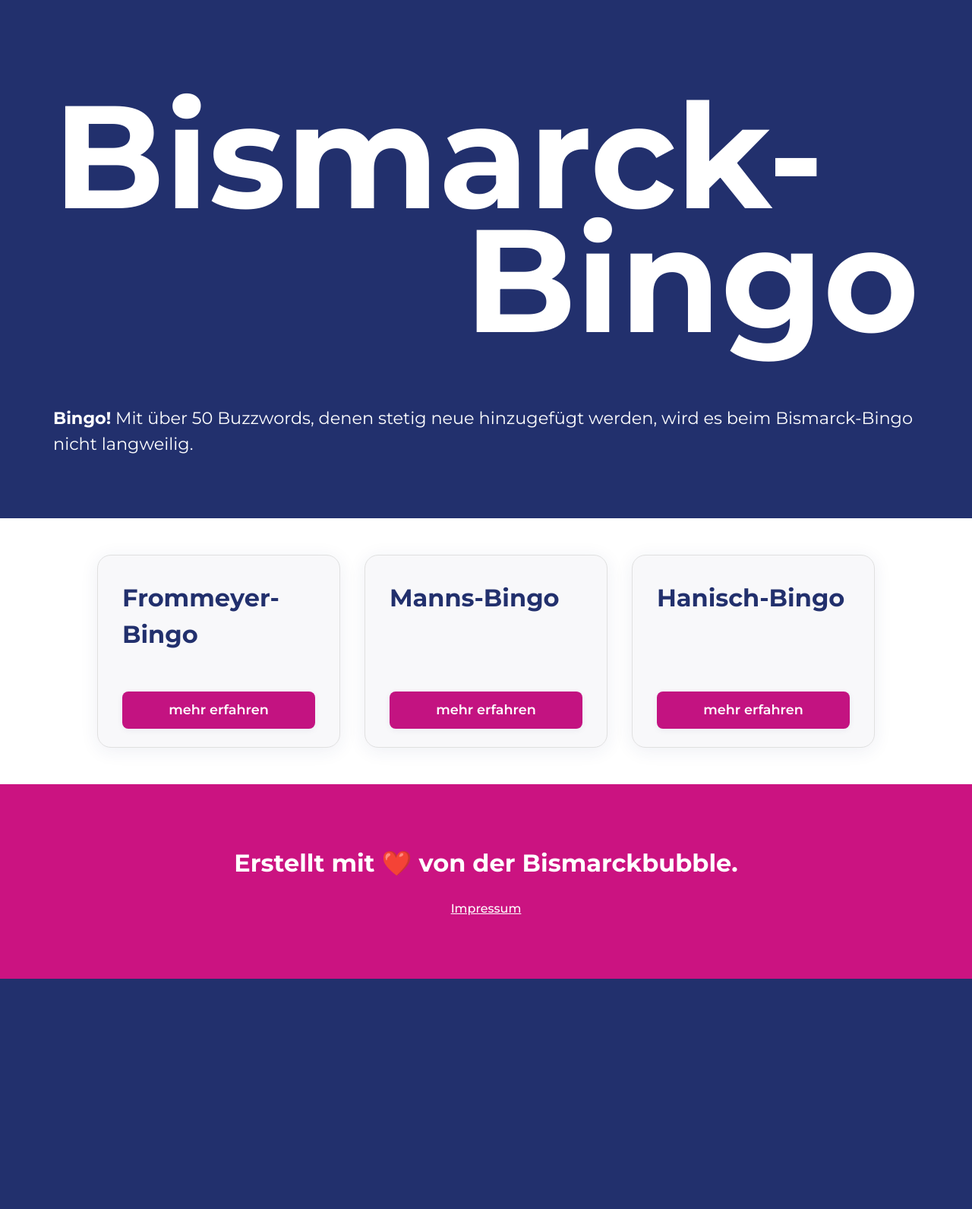
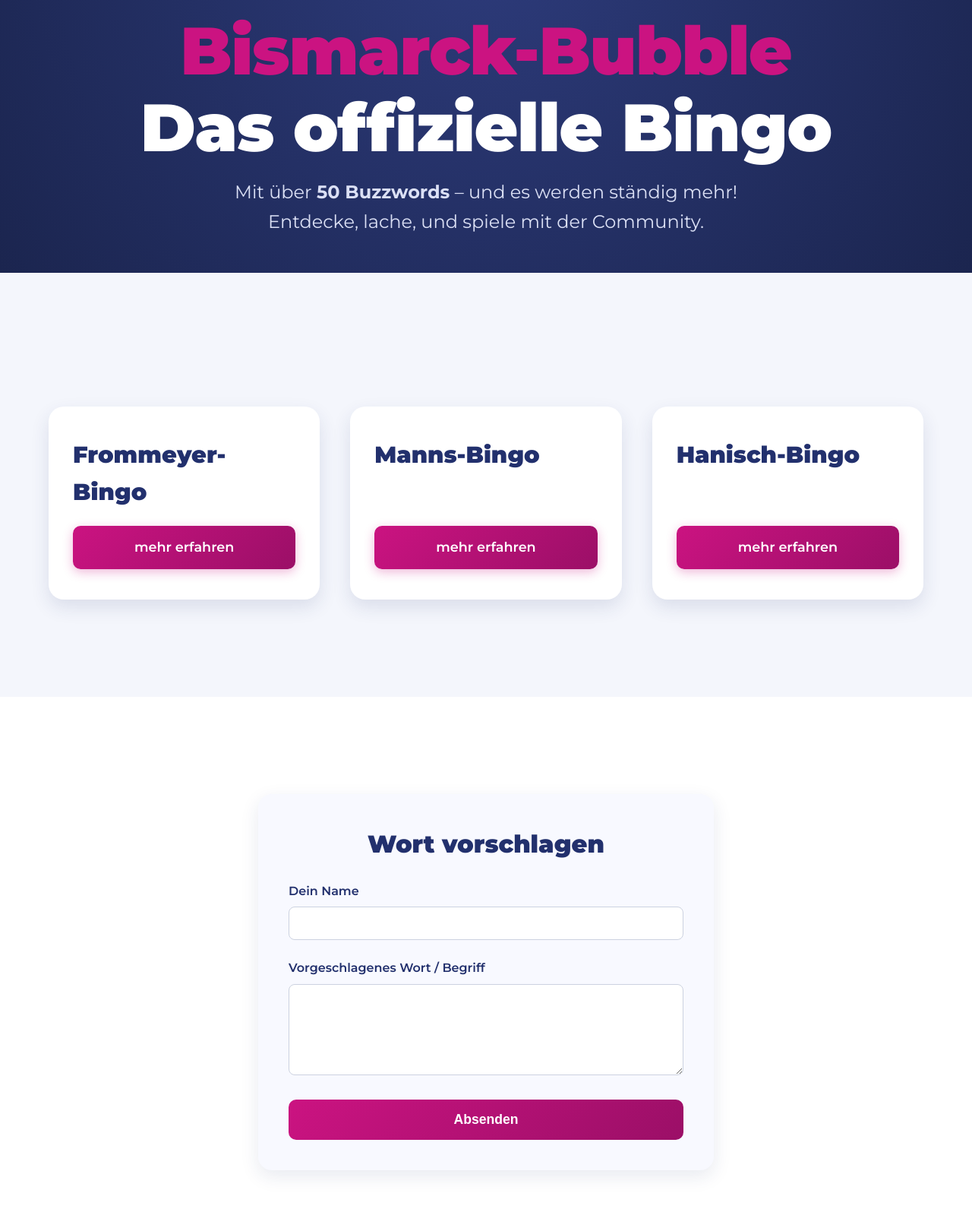
Before and after one commit to lflorian/bismarckbubble, a website: page index.html in a window 1280 px wide. Shown: the part 80-1671 px from the top of the page at 76% size. Before the commit the page ends 1368 px from the top, so only its background shows below. Drawn offline with Linux system fonts and the light colour scheme.

Commit message:
Update index.html
siuuuuuuuuuuu

```diff
--- a/index.html
+++ b/index.html
@@ -2,159 +2,311 @@
 <html lang="de">
 <head>
   <meta charset="UTF-8">
+  <meta http-equiv="X-UA-Compatible" content="IE=edge">
   <meta name="viewport" content="width=device-width, initial-scale=1.0">
   <title>Bismarck-Bingo</title>
-  <link rel="icon" type="image/png" href="/favicon.png">
-  <meta name="google-site-verification" content="rO2VT_S8aGOOiq7S-Xz73Zxrop_N2g6nhgNYZMWrAzk" />
-
+  <meta name="description" content="Das offizielle Bismarck-Bingo! Entdecke unsere einzigartigen Bingo-Boards und schlage neue Begriffe vor.">
+  <link rel="icon" type="image/png" href="/favicon.png" sizes="32x32">
   <link rel="preconnect" href="https://fonts.googleapis.com">
   <link rel="preconnect" href="https://fonts.gstatic.com" crossorigin>
-  <link href="https://fonts.googleapis.com/css2?family=Montserrat:ital,wght@0,300;0,400;0,500;0,600;0,700;0,800;0,900;1,400;1,700&display=swap" rel="stylesheet">
+  <link href="https://fonts.googleapis.com/css2?family=Montserrat:wght@400;600;700;900&display=swap" rel="stylesheet">
+  <meta property="og:title" content="Bismarck-Bingo">
+  <meta property="og:description" content="Spiele das Bismarck-Bingo mit über 50 Buzzwords und wachsenden Begriffen!">
+  <meta property="og:image" content="/social-preview.png">
+  <meta property="og:url" content="https://bismarckbubble.de">
+  <meta property="og:type" content="website">
+  <meta name="theme-color" content="#22306d">
 
-  <link href="./src/output.css" rel="stylesheet">
   <style>
-    /* Animation for Bismarck-Bingo headline */
-    .main-heading-animate {
-      opacity: 0;
-      transform: translateY(40px);
-      transition: opacity 0.9s cubic-bezier(0.4,0,0.2,1), transform 0.9s cubic-bezier(0.4,0,0.2,1);
+    * {
+      margin: 0;
+      padding: 0;
+      box-sizing: border-box;
     }
-    .main-heading-animate.visible {
-      opacity: 1;
-      transform: translateY(0);
+
+    body {
+      font-family: 'Montserrat', sans-serif;
+      background: linear-gradient(135deg, #1b254f 0%, #22306d 100%);
+      color: #fff;
+      line-height: 1.6;
+      overflow-x: hidden;
     }
-  </style>
-  <style>
-    @media (max-width: 600px) {
-      .main-heading {
-        font-size: 6rem !important;
-        line-height: 1.1 !important;
-        margin-top: 2rem !important;
+
+    a {
+      text-decoration: none;
     }
-      .main-container {
-        padding: 1rem 0.5rem 1rem 0.5rem !important;
+
+    .container {
+      max-width: 1200px;
+      margin: 0 auto;
+      padding: 3rem 1.5rem;
     }
-      .main-desc {
-        font-size: 1rem !important;
+
+    .hero-header {
+      padding: 12vh 1.5rem 6vh;
+      text-align: center;
+      background: radial-gradient(circle at top, #2d3b7b, #1b254f);
+      color: #ffffff;
     }
+
+    .hero-inner {
+      max-width: 1000px;
+      margin: 0 auto;
     }
-    @media (min-width: 601px) {
-      .main-heading {
-        font-size: 12rem !important;
-        line-height: 0.85 !important;
-        margin-top: 20vh !important;
+
+    .hero-title {
+      font-size: clamp(2.8rem, 7vw, 5.5rem);
+      font-weight: 900;
+      line-height: 1.15;
+      letter-spacing: -1px;
+      margin-bottom: 1rem;
     }
+
+    .hero-title .highlight {
+      color: #cb1381;
+      display: inline-block;
     }
-    .main-heading {
-      padding-bottom: 36px;
-      padding-top: 12px;
-      overflow: hidden;
+
+    .hero-subtitle {
+      font-size: 1.5rem;
+      font-weight: 400;
+      color: #dbe0f5;
+      max-width: 700px;
+      margin: 0 auto;
+      line-height: 1.6;
     }
-    @media (max-width: 900px) {
+
+    .bingo-section {
+      background: #f4f6fc;
+      padding: 5rem 1rem;
+    }
+
     .bingo-cards {
-        flex-direction: column;
-        gap: 1.5rem;
+      display: grid;
+      grid-template-columns: repeat(auto-fit, minmax(280px, 1fr));
+      gap: 2.5rem;
+      margin-top: 3rem;
     }
-    }
-    .bingo-cards {
-      display: flex;
-      flex-direction: row;
-      gap: 2rem;
-      justify-content: center;
-      align-items: stretch;
-      margin-top: 2rem;
-      margin-bottom: 2rem;
-      flex-wrap: wrap;
-    }
+
     .bingo-card {
-      background: #f8f8fa;
-      border-radius: 18px;
-      box-shadow: 0 4px 24px 0 rgba(34,48,109,0.08);
-      padding: 2rem 2rem 1.5rem 2rem;
-      min-width: 240px;
-      max-width: 320px;
-      flex: 1 1 260px;
+      background: #ffffff;
+      border-radius: 20px;
+      padding: 2.5rem 2rem;
+      box-shadow: 0 10px 25px rgba(34, 48, 109, 0.12);
+      transition: transform 0.3s ease, box-shadow 0.3s ease;
       display: flex;
       flex-direction: column;
       align-items: flex-start;
-      justify-content: space-between;
-      border: 1px solid #e0e0e0;
     }
+
+    .bingo-card:hover {
+      transform: translateY(-8px);
+      box-shadow: 0 16px 40px rgba(34, 48, 109, 0.2);
+    }
+
     .bingo-card-title {
-      font-size: 2rem;
-      font-weight: 700;
+      font-size: 1.9rem;
+      font-weight: 800;
       color: #22306d;
       margin-bottom: 1.2rem;
     }
+
     .bingo-card-btn {
-      margin-top: 2rem;
-      background: #c31381;
+      margin-top: auto;
+      display: inline-block;
+      padding: 0.9rem 1.8rem;
+      font-size: 1.1rem;
+      font-weight: 600;
+      background: linear-gradient(135deg, #cb1381, #9b0f67);
       color: #fff;
       border: none;
+      border-radius: 10px;
+      box-shadow: 0 4px 14px rgba(203, 19, 129, 0.3);
+      transition: background 0.3s ease, transform 0.2s ease;
+      text-align: center;
+      width: 100%;
+    }
+
+    .bingo-card-btn:hover {
+      transform: scale(1.03);
+      background: linear-gradient(135deg, #9b0f67, #7c0c57);
+    }
+
+    .form-section {
+      background: #ffffff;
+      color: #22306d;
+      padding: 5rem 1rem;
+    }
+
+    .form-container {
+      max-width: 600px;
+      margin: 0 auto;
+      background: #f8f9ff;
+      padding: 2.5rem;
+      border-radius: 18px;
+      box-shadow: 0 8px 24px rgba(34, 48, 109, 0.1);
+    }
+
+    .form-container h2 {
+      text-align: center;
+      font-size: 2rem;
+      font-weight: 800;
+      margin-bottom: 1.5rem;
+    }
+
+    .form-group {
+      margin-bottom: 1.5rem;
+    }
+
+    .form-group label {
+      display: block;
+      font-weight: 600;
+      margin-bottom: 0.5rem;
+      font-size: 1rem;
+    }
+
+    .form-group input,
+    .form-group textarea {
+      width: 100%;
+      padding: 0.75rem 1rem;
       border-radius: 8px;
-      padding: 0.7rem 1.6rem;
-      font-size: 1.1rem;
-      font-weight: 600;
-      cursor: pointer;
-      transition: background 0.2s;
-      text-decoration: none;
+      border: 1px solid #ccd2e0;
+      font-size: 1rem;
+      resize: vertical;
+    }
+
+    .form-group textarea {
+      min-height: 120px;
+    }
+
+    .submit-btn {
       display: block;
       width: 100%;
-      box-sizing: border-box;
-      box-shadow: 0 2px 8px 0 rgba(34,48,109,0.06);
+      padding: 1rem;
+      font-size: 1.1rem;
+      font-weight: 700;
+      background: linear-gradient(135deg, #cb1381, #9b0f67);
+      color: white;
+      border: none;
+      border-radius: 10px;
+      cursor: pointer;
+      transition: background 0.3s ease;
+    }
+
+    .submit-btn:hover {
+      background: linear-gradient(135deg, #9b0f67, #7c0c57);
+    }
+
+    footer {
+      background: #cb1381;
+      padding: 4rem 1rem;
       text-align: center;
+      color: #ffffff;
     }
-    .bingo-card-btn:hover {
-      background: #a0106a;
+
+    footer h2 {
+      font-size: 2.2rem;
+      font-weight: 800;
+      margin-bottom: 1rem;
+    }
+
+    footer a {
+      color: #fff;
+      font-size: 1rem;
+      text-decoration: underline;
+      transition: opacity 0.2s;
+    }
+
+    footer a:hover {
+      opacity: 0.8;
+    }
+
+    @media (max-width: 600px) {
+      .hero-title {
+        font-size: 2.5rem;
+      }
+
+      .hero-subtitle {
+        font-size: 1.1rem;
+        padding: 0 1rem;
+      }
+
+      .bingo-card-title {
+        font-size: 1.5rem;
+      }
     }
   </style>
 </head>
-<body style="background-color: #22306d; font-family: 'Montserrat', sans-serif;">
+<body>
 
-<div class = "main-container" style="max-width: 1140px; margin: 0 auto; padding: 2rem 0rem 2rem 0rem">
-    <div class = "main-heading main-heading-animate" id="headline-animate" style="display: flex; flex-direction: column; align-items: stretch; color: white; line-height: 0.85; font-weight: 700; margin-top: 20vh;">
-      <span style="text-align: left;">Bismarck-</span>
-      <span style="text-align: right;">Bingo</span>
+  <header class="hero-header">
+    <div class="hero-inner">
+      <h1 class="hero-title">
+        <span class="highlight">Bismarck-Bubble</span><br>
+        Das offizielle Bingo
+      </h1>
+      <p class="hero-subtitle">
+        Mit über <strong>50 Buzzwords</strong> – und es werden ständig mehr!<br>
+        Entdecke, lache, und spiele mit der Community.
+      </p>
     </div>
-    <div style="height: 3rem;"></div>
-    <div class="main-desc" style="color: white; font-size: 1.4rem">
-      <span><b>Bingo!</b> Mit über 50 Buzzwords, denen stetig neue hinzugefügt werden, wird es beim Bismarck-Bingo nicht langweilig.</span>
-    </div>
-    <div style="height: 3rem;"></div>
-</div>
+  </header>
 
-<div style="background-color: white">
-    <div class="bingo-cards" style="max-width: 1140px; margin: 0 auto; padding: 3rem 0rem 3rem 0rem">
+  <section class="bingo-section">
+    <div class="container">
+      <div class="bingo-cards">
         <div class="bingo-card">
           <div class="bingo-card-title">Frommeyer-Bingo</div>
-        <div style="color: #22306d; opacity: 0.8; font-size: 1.1rem;"></div>
           <a class="bingo-card-btn" href="/boards/frommeyer.html">mehr erfahren</a>
         </div>
         <div class="bingo-card">
           <div class="bingo-card-title">Manns-Bingo</div>
-        <div style="color: #22306d; opacity: 0.8; font-size: 1.1rem;"></div>
           <a class="bingo-card-btn" href="/boards/manns.html">mehr erfahren</a>
         </div>
         <div class="bingo-card">
           <div class="bingo-card-title">Hanisch-Bingo</div>
-        <div style="color: #22306d; opacity: 0.8; font-size: 1.1rem;"></div>
           <a class="bingo-card-btn" href="/boards/hanisch.html">mehr erfahren</a>
         </div>
       </div>
     </div>
+  </section>
 
-<footer style="background: rgb(203, 19, 129); color: white; display: flex; flex-direction: column; justify-content: center; align-items: center; text-align: center; padding: 1.5rem 0rem; font-size: 1.1rem; font-weight: 500; margin-top: 0rem; height: 256px">
-  <div style="font-size: 2rem; font-weight: 700;">Erstellt mit ❤️ von der Bismarckbubble.</div>
-  <a href="/impressum" style="color: white; text-decoration: underline; font-size: 1rem; margin-top: 1.5rem;">Impressum</a>
+  <section class="form-section">
+    <div class="container">
+      <div class="form-container">
+        <h2>Wort vorschlagen</h2>
+        <form id="suggestion-form">
+          <div class="form-group">
+            <label for="name">Dein Name</label>
+            <input type="text" id="name" name="Name" required>
+          </div>
+          <div class="form-group">
+            <label for="suggestion">Vorgeschlagenes Wort / Begriff</label>
+            <textarea id="suggestion" name="Vorschlag" required></textarea>
+          </div>
+          <button type="submit" class="submit-btn">Absenden</button>
+          <p id="thank-you-message" style="display:none; margin-top:1rem; color:green; font-weight:600;">Danke für deinen Vorschlag! ✨</p>
+        </form>
+      </div>
+    </div>
+  </section>
+
+  <footer>
+    <h2>Erstellt mit ❤️ von der Bismarckbubble.</h2>
+    <a href="/impressum">Impressum</a>
+  </footer>
 
   <script>
-  window.addEventListener('DOMContentLoaded', function() {
-    setTimeout(function() {
-      document.getElementById('headline-animate').classList.add('visible');
-    }, 100);
+    document.getElementById('suggestion-form').addEventListener('submit', function(e) {
+      e.preventDefault();
+      const name = encodeURIComponent(document.getElementById('name').value);
+      const suggestion = encodeURIComponent(document.getElementById('suggestion').value);
+      const mailto = `mailto:rundholz.hebezeuge-0r@icloud.com?subject=Wortvorschlag von ${name}&body=Vorgeschlagenes Wort: ${suggestion}`;
+      window.location.href = mailto;
+      document.getElementById('thank-you-message').style.display = 'block';
+      this.reset();
     });
   </script>
-</footer>
 
 </body>
 </html>
```
Lines whose indentation alone changed are shown as unchanged.
